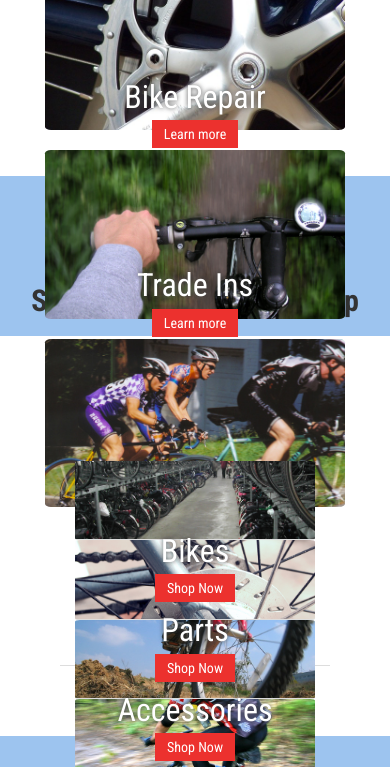
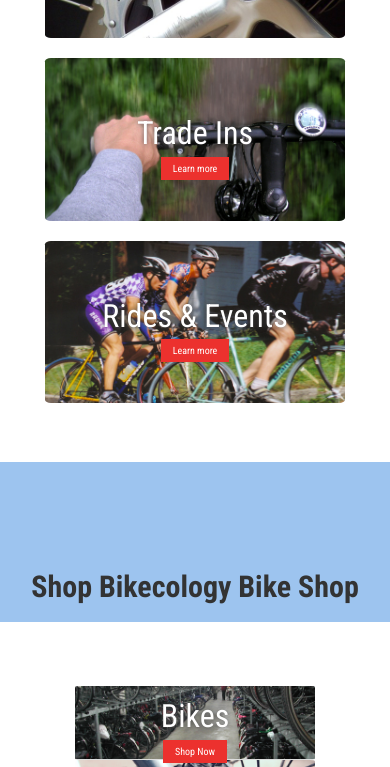
Before and after one commit to mborba1/mborba1.github.io, a plain HTML site: page index.html in a window 390 px wide. Shown: the part 990-1757 px from the top of the page. Drawn offline with nearby package versions, Linux system fonts and the light colour scheme.

Commit message:
update css

```diff
--- a/resources/css/style.css
+++ b/resources/css/style.css
@@ -81,6 +81,7 @@
 .images {
     display: flex;
     margin-bottom: 10%;
+    margin-bottom: 10%;
     justify-content: space-between;
     background-size: cover;
     /*border-bottom: 1px solid #dddddd;*/
@@ -96,16 +97,15 @@
 .images2 {
     display: flex;
     margin-bottom: 5%;
+    margin-top: 5%;
     justify-content: space-between;
     background-size: cover;
-    border-bottom: 1px solid #dddddd;
     height: 250px;
     position: relative;
     text-align: center;
     margin-left: 60px;
     margin-right: 60px;
-    top: 80px;
-
+    /*top: 80px;*/
 
 }
 .banner1 {
@@ -134,25 +134,29 @@
 
 .banner4 {
     background-image: url("../images/guarded-bicycle-parking-1511929.jpg");
-    background-position: 50% 50%;
+    background-position: 30%;
+    background-size: cover;
     width: 24%;
     border-radius: 2%;
 }
 .banner5 {
     background-image: url("../images/bike-wheel-1539723-639x958.jpg");
-    background-position: 50% 50%;
+    background-position: 30%;
+    background-size: cover;
     width: 24%;
     border-radius: 2%;
 }
 .banner6 {
     background-image: url("../images/bike-me-1451221-640x480.jpg");
-    background-position: 50% 50%;
+    background-position: 30%;
+    background-size: cover;
     width: 24%;
     border-radius: 2%;
 }
 .banner7 {
     background-image: url("../images/cycle-race-11-1435466-638x492.jpg");
-    background-position: 50% 50%;
+    background-position: 30%;
+    background-size: cover;
     width: 24%;
     border-radius: 2%;
 }
@@ -248,11 +252,16 @@
     .images {
         background-size: cover;
         background-position: 50% 50%;
-        padding: 45px 15px;
+        padding: 0px 15px;
         text-align: center;
         flex-direction: column;
+        align-items: center;
+        margin-top: 10%;
+        margin-bottom: 10%;
+        height: 0%;
+        top: 0%;
+    }
 
-    }
     .banner1 {
         background-size: cover;
         background-position: 50% 50%;
@@ -260,8 +269,6 @@
         text-align: center;
         flex-direction: column;
         width: 100%;
-
-
     }
     .banner2 {
         background-size: cover;
@@ -279,12 +286,32 @@
         flex-direction: column;
         width: 100%;
     }
+    .banner-text {
+        font-size: 10px !important;
+        position: relative;
+        top: 0%;
+    }
+    h2 {
+        line-height: 0;
+        margin-bottom: 0rem;
+    }
     .images2{
         background-size: cover;
         background-position: 50% 50%;
         padding: 45px 15px;
         text-align: center;
         flex-direction: column;
+        display: flex;
+        margin-bottom: 5%;
+        margin-top: 5%;
+        justify-content: space-between;
+        background-size: cover;
+        position: relative;
+        margin-left: 60px;
+        margin-right: 60px;
+        align-items: center;
+        height: 0%;
+        top: 0%;
     }
     .banner4 {
         background-size: cover;
@@ -292,7 +319,7 @@
         border-bottom: 1px solid #dddddd;
         text-align: center;
         flex-direction: column;
-        top: 80px;
+        /*top: 80px;*/
     }
     .banner5 {
         background-size: cover;
@@ -300,7 +327,7 @@
         border-bottom: 1px solid #dddddd;
         text-align: center;
         flex-direction: column;
-        top: 80px;
+        /*top: 80px;*/
     }
     .banner6 {
         background-size: cover;
@@ -308,7 +335,7 @@
         border-bottom: 1px solid #dddddd;
         text-align: center;
         flex-direction: column;
-        top: 80px;
+        /*top: 80px;*/
     }
     .banner7 {
         background-size: cover;
@@ -316,7 +343,7 @@
         border-bottom: 1px solid #dddddd;
         text-align: center;
         flex-direction: column;
-        top: 80px;
+        /*top: 80px;*/
     }
     .content2-center h3{
         margin-top: 100px;
```
